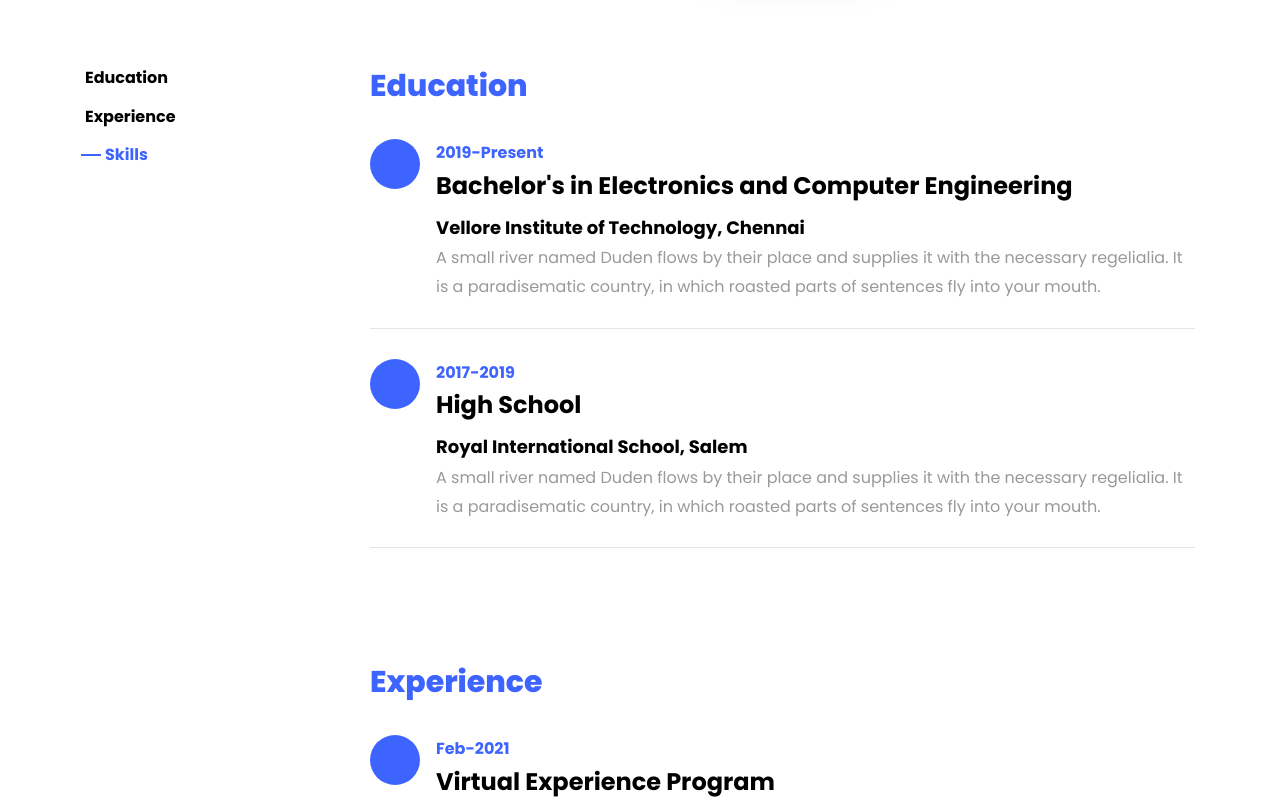
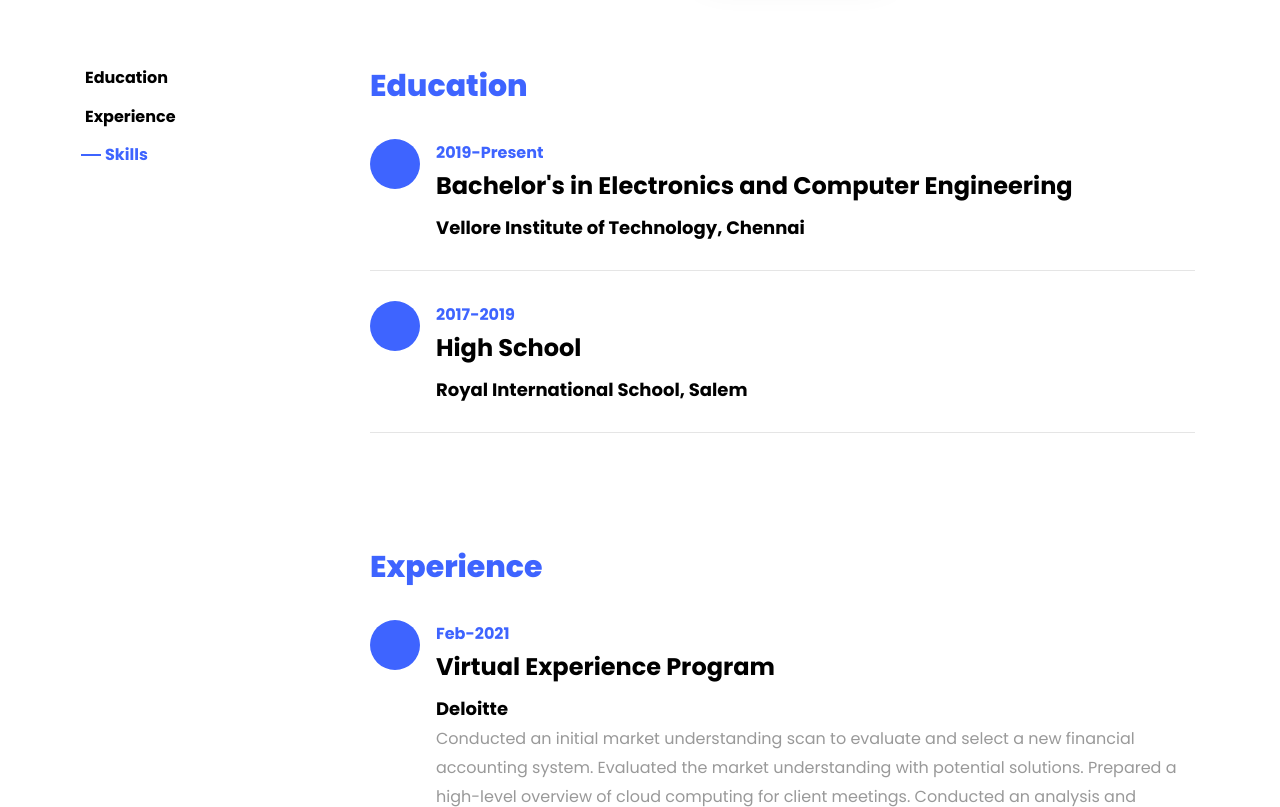
Before and after one commit to MrR0b0t-23/MyWebsite, a Flask app: page / in a window 1280 px wide. Shown: the part 1408-2215 px from the top of the page. Run offline with Flask 2, Linux system fonts and the light colour scheme; some libraries are stand-ins or nearby versions; some web fonts are replaced.

Commit message:
Update index.html

```diff
--- a/templates/index.html
+++ b/templates/index.html
@@ -137,9 +137,7 @@
 								<span class="date">2019-Present</span>
 								<h2>Bachelor's in Electronics and Computer Engineering</h2>
 								<span class="position">Vellore Institute of Technology, Chennai</span>
-								<p>A small river named Duden flows by their place and supplies it with the necessary
-									regelialia. It is a paradisematic country, in which roasted parts of sentences fly
-									into your mouth.</p>
+								<p></p>
 							</div>
 						</div>
 						<div class="resume-wrap d-flex ftco-animate">
@@ -150,9 +148,7 @@
 								<span class="date">2017-2019</span>
 								<h2>High School</h2>
 								<span class="position">Royal International School, Salem</span>
-								<p>A small river named Duden flows by their place and supplies it with the necessary
-									regelialia. It is a paradisematic country, in which roasted parts of sentences fly
-									into your mouth.</p>
+								<p></p>
 							</div>
 						</div>
 					</div>
```
